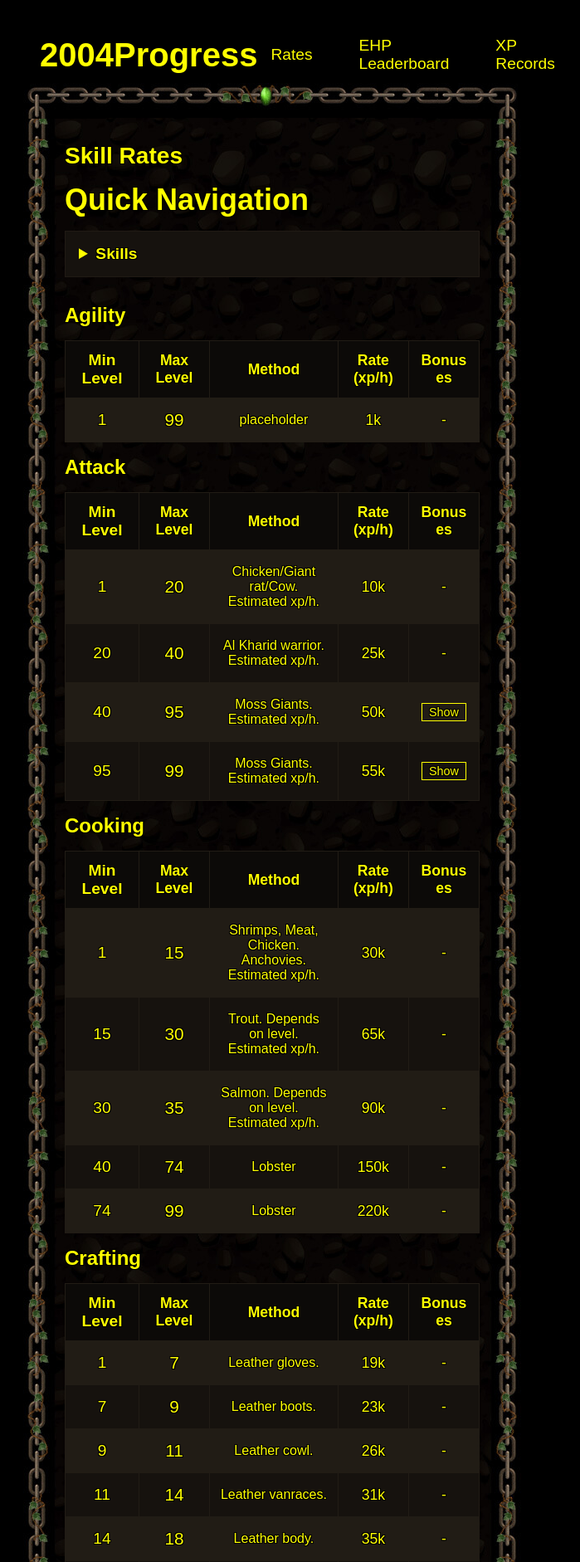
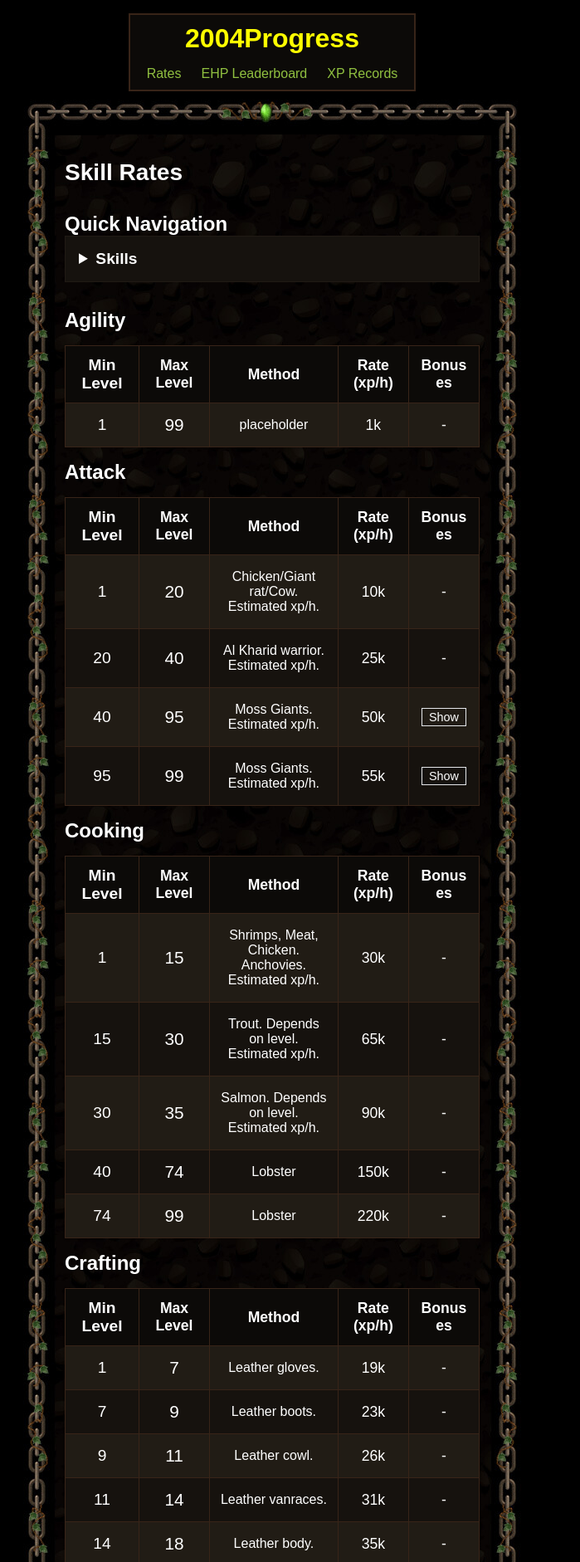
Before and after one commit to R-Dson/2004Tracker, a Flask app: page /rates in a window 1280 px wide. Shown: the top 1882 px of the page at 83% size, without its empty margins (312-1011 px from the left). Run offline with Flask 3, Linux system fonts and the light colour scheme; parts of the project's set-up code (start-up, migrations or seed data) failed here and were passed over; some web fonts are replaced.

Commit message:
changed the coloring and style of the pages

```diff
--- a/data/skill_rates.json
+++ b/data/skill_rates.json
@@ -584,14 +584,14 @@
       {
         "min_level": 15,
         "max_level": 60,
-        "method": "Average rate. 2-tick trees at southern Falador using two rats. Estimated xp/h.",
+        "method": "Average rate. 2-tick Oak trees at southern Falador using two rats. Estimated xp/h.",
         "rate": 40000,
         "bonus_skills": []
       },
       {
         "min_level": 60,
         "max_level": 99,
-        "method": "Average rate. 2-tick trees at southern Falador using two rats. Estimated xp/h.",
+        "method": "Average rate. 2-tick Oak trees at southern Falador using two rats. Estimated xp/h.",
         "rate": 65000,
         "bonus_skills": []
       }
--- a/static/style.css
+++ b/static/style.css
@@ -5,29 +5,27 @@
   font-style: normal;
 }
 
-/* Reset some basic elements */
 * {
   box-sizing: border-box;
   margin: 0;
   padding: 0;
 }
+
 .positive {
   color: rgb(0, 255, 0);
-  text-shadow: -1px -1px 0 #000, 1px -1px 0 #000, -1px 1px 0 #000, 1px 1px 0 #000;
 }
+
 .negative {
   color: rgb(255, 0, 0);
-  text-shadow: -1px -1px 0 #000, 1px -1px 0 #000, -1px 1px 0 #000, 1px 1px 0 #000;
 }
-/* Default link styles */
+
 a {
-  color: #ffff00;
+  color: rgb(144, 192, 64);
   text-decoration: none;
-  text-shadow: -1px -1px 0 #000, 1px -1px 0 #000, -1px 1px 0 #000, 1px 1px 0 #000;
 }
 
 a:hover {
-  color: #cccc00;
+  text-decoration: underline;
 }
 
 body {
@@ -39,97 +37,81 @@ body {
   image-rendering: pixelated;
   -ms-interpolation-mode: nearest-neighbor;
   padding: 0;
-  background-color: black;
-  color: #ffff00;
-  text-shadow: -1px -1px 0 #000, 1px -1px 0 #000, -1px 1px 0 #000, 1px 1px 0 #000;
+  background-color: rgb(0, 0, 0);
+  color: rgb(255, 255, 255);
 }
 
-/* Header and Navigation */
 .custom-header {
-  /*background-color: #2b2b2b;*/
   padding: 1rem 0;
 }
 
 .nav-container {
-  max-width: 600px;
+  width: fit-content;
   margin: 0 auto;
-  padding: 20px 20px 10px;
+  padding: 10px 20px;
+  margin-bottom: 1rem;
   position: relative;
   display: flex;
-  justify-content: space-between;
+  flex-direction: column;
   align-items: center;
+  border: 2px solid rgb(56 36 24);
+  background-color: rgb(12, 10, 8);
+}
+
+.brand-container {
+  text-align: center;
+  margin-bottom: 15px;
 }
 
 .site-brand {
-  color: #ffff00;
+  color: rgb(255, 255, 0);
   text-decoration: none;
-  font-size: 2.5rem;
+  font-size: 2rem;
   font-weight: bold;
-  text-shadow: -1px -1px 0 #000, 1px -1px 0 #000, -1px 1px 0 #000, 1px 1px 0 #000;
 }
 
 .site-brand:hover {
-  color: #cccc00;
+  text-decoration: none;
 }
 
 .nav-menu {
   display: flex;
   gap: 1.5rem;
+  justify-content: center;
   align-items: center;
 }
 
 .nav-menu a {
-  color: #ffff00;
-  text-decoration: none;
-  padding: 0.5rem 1rem;
-  font-size: 1.2rem;
-  transition: color 0.2s ease;
-}
-
-.nav-menu a:hover {
-  color: #cccc00;
-  border-radius: 4px;
-}
-
-.nav-toggle {
-  display: none;
-  z-index: 100;
-  position: relative;
+  font-size: 1rem;
 }
 
 .nav-toggle {
   display: none;
   background: none;
   border: none;
-  color: #ffff00;
+  color: rgb(255, 255, 255);
   font-size: 2.5rem;
   cursor: pointer;
-  text-shadow: -1px -1px 0 #000, 1px -1px 0 #000, -1px 1px 0 #000, 1px 1px 0 #000;
   padding: 0.5rem;
 }
 
-/* Custom Footer */
 .custom-footer {
-  /*background-color: #2b2b2b;*/
-  color: #ffff00;
+  color: rgb(255, 255, 255);
   text-align: center;
   padding: 1rem 0;
-  text-shadow: -1px -1px 0 #000, 1px -1px 0 #000, -1px 1px 0 #000, 1px 1px 0 #000;
   width: 100%;
 }
 
-/* Table Styles */
 .data-table {
   width: 100%;
   max-width: 100%;
   table-layout: fixed;
   border-collapse: collapse;
   margin: 1rem 0;
-  background-color: #211C15;
+  background-color: rgb(33, 28, 21);
   box-shadow: 0 1px 3px rgba(0, 0, 0, 0.1);
 }
 
-/* Column widths */
 .data-table th:first-child,
 .data-table td:first-child {
   width: 22%;
@@ -159,89 +140,78 @@ body {
   text-align: center;
 }
 
-/* Style for combined bonus column */
 .rates-table td:last-child {
   text-align: left;
 }
 
-/* Expandable row styles */
 .method-cell {
   position: relative;
   transition: max-height 0.3s ease-out;
   overflow: hidden;
 }
+
 .method-content {
   padding: 5px 0;
 }
 
 .bonus-content {
   font-size: 0.9rem;
-  color: #ffff00;
 }
 
 .toggle-bonus {
   background: none;
-  border: 1px solid #ffff00;
-  color: #ffff00;
+  border: 1px solid rgb(229, 231, 235);
+  color: rgb(255, 255, 255);
   padding: 2px 8px;
   cursor: pointer;
   font-family: 'RuneScape', Arial, sans-serif;
   font-size: 0.9rem;
-  text-shadow: -1px -1px 0 #000, 1px -1px 0 #000, -1px 1px 0 #000, 1px 1px 0 #000;
 }
 
 .toggle-bonus:hover {
-  background: #493017;
+  background: rgb(56, 36, 24);
 }
 
 .bonuses-cell {
   text-align: center !important;
 }
+
 .data-table th,
 .data-table td {
-  border: 1px solid #211C15;
-  text-align: center;
+  border: 1px solid rgb(56, 36, 24);
   padding: 0.75rem;
-  text-shadow: -1px -1px 0 #000, 1px -1px 0 #000, -1px 1px 0 #000, 1px 1px 0 #000;
 }
 
 .data-table td {
   font-size: 1.3rem;
+  text-align: center;
 }
 
 .data-table th {
-  background-color: #0c0a08;
-  color: #ffff00;
+  background-color: rgb(12, 10, 8);
   font-weight: bold;
   font-size: 1.1rem;
   text-align: center;
 }
 
 .data-table tr:nth-child(even) {
-  background-color: #16120E;
-  color: #ffff00;
+  background-color: rgb(22, 18, 14);
 }
 
 .data-table tr:hover {
-  color: #ffff00;
-  background-color: #493017;
+  background-color: rgb(73, 48, 23);
 }
 
-/* Content Typography */
 h1, h2 {
-  color: #ffff00;
-  text-shadow: -1px -1px 0 #000, 1px -1px 0 #000, -1px 1px 0 #000, 1px 1px 0 #000;
   margin: 1rem 0;
 }
 
-/* Graph Container Style */
 .graph-container {
-  background-color: #0f0b08cb; /* Dark brown background for plotty graphs */
+  background-color: rgba(15, 11, 8, 0.8);
   padding: 20px;
   border-radius: 5px;
 }
 
-/* Update Section Styles */
 .update-section {
   margin: 1rem 0;
   display: flex;
@@ -357,38 +312,36 @@ h1, h2 {
 .form-label {
   display: block;
   margin-bottom: 0.5rem;
-  color: #ffff00;
-  text-shadow: -1px -1px 0 #000, 1px -1px 0 #000, -1px 1px 0 #000, 1px 1px 0 #000;
   font-weight: bold;
+}
+
+input, button {
+  color: rgb(238, 238, 238);
 }
 
 .form-input {
   width: 100%;
   padding: 0.5rem;
-  border: 1px solid #555;
-  border-radius: 0px;
+  border: 1px solid rgb(85, 85, 85);
+  border-radius: 0;
   font-size: 1.5rem;
-  background-color: #2b2b2b;
+  background-color: rgb(43, 43, 43);
+  color: rgb(238, 238, 238);
   transition: all 0.1s ease;
-  color: #eee;
-  text-shadow: -1px -1px 0 #000, 1px -1px 0 #000, -1px 1px 0 #000, 1px 1px 0 #000;
 }
 
 .form-input:focus {
   outline: none;
-  border-color: #888;
+  border-color: rgb(136, 136, 136);
   box-shadow: 0 0 0 2px rgba(136, 136, 136, 0.1);
   filter: brightness(125%);
-  transition: all 0.1s ease;
 }
 
 .button {
   display: inline-block;
   padding: 0.5rem 1rem;
-  background-color: #211C15;
-  color: #ffff00;
-  text-shadow: -1px -1px 0 #000, 1px -1px 0 #000, -1px 1px 0 #000, 1px 1px 0 #000;
-  border: 1.5px solid #555;
+  background-color: rgb(33, 28, 21);
+  border: 1.5px solid rgb(85, 85, 85);
   cursor: pointer;
   text-decoration: none;
   font-size: 1.3rem;
--- a/templates/base.html
+++ b/templates/base.html
@@ -4,7 +4,7 @@
     <meta charset="UTF-8">
     <meta name="viewport" content="width=device-width, initial-scale=1">
     <link rel="stylesheet" href="{{ url_for('static', filename='style.css') }}">
-    <link rel="icon" href="../static/img/playgame/swordarrow.gif"
+    <link rel="icon" href="../static/img/gamewin/navbar_mainmenu.gif"
         type="image/x-icon" />
     <title>{% block title %}2004Progress{% endblock %}</title>
   </head>
@@ -12,7 +12,9 @@
     <header class="custom-header">
       <nav>
         <div class="nav-container">
-          <a class="site-brand" href="/">2004Progress</a>
+          <div class="brand-container">
+            <a class="site-brand" href="/">2004Progress</a>
+          </div>
           <button class="nav-toggle" aria-label="Toggle navigation">☰</button>
           <div class="nav-menu">
             <a href="/rates">Rates</a>
--- a/templates/ehp_leaderboard.html
+++ b/templates/ehp_leaderboard.html
@@ -4,10 +4,10 @@
 {% block content %}
 <div class="leaderboard-container">
     <div class="toc-section" style="margin-bottom: 2rem;">
-        <h2>Quick Navigation</h2>
+        <h4>Quick Navigation</h4>
         <details style="background: #16120E; padding: 0.5rem; border: 1px solid #201a14;">
             <summary style="cursor: pointer; padding: 0.5rem; font-size: 1.2rem; font-weight: bold;">Skills</summary>
-            <ul style="list-style: none; padding: 0.5rem 1rem; margin: 0;">
+            <ul style="list-style: none; padding: 0.5rem 1rem; margin: 0; font-size: 0.75em;">
                 {% for skill in leaderboards.keys() %}
                     {% if skill not in ['Farming', 'Construction', 'Hunter'] %}
                     <li style="padding: 0.25rem 0;">
@@ -20,7 +20,7 @@
     </div>
     {% for skill, leaders in leaderboards.items() %}
     <div class="leaderboard-section"  id="{{ skill|lower }}">
-        <h3>{{ skill }} EHP Leaderboard</h3>
+        <h4>{{ skill }} EHP Leaderboard</h4>
         <table class="data-table">
             <thead>
                 <tr>
--- a/templates/rates.html
+++ b/templates/rates.html
@@ -1,12 +1,12 @@
 {% extends 'base.html' %}
 {% block title %}Skill Rates{% endblock %}
 {% block content %}
-  <h3>Skill Rates</h3>
+  <h3 style="margin-bottom: 2rem;">Skill Rates</h3>
   <div class="toc-section" style="margin-bottom: 2rem;">
-    <h2>Quick Navigation</h2>
+    <h4>Quick Navigation</h4>
     <details style="background: #16120E; padding: 0.5rem; border: 1px solid #201a14;">
       <summary style="cursor: pointer; padding: 0.5rem; font-size: 1.2rem; font-weight: bold;">Skills</summary>
-      <ul style="list-style: none; padding: 0.5rem 1rem; margin: 0;">
+      <ul style="list-style: none; padding: 0.5rem 1rem; margin: 0; font-size: 0.75em;">
         {% for skill in skill_rates.skills.keys()|sort %}
           {% if skill not in ['Farming', 'Construction', 'Hunter'] %}
           <li style="padding: 0.25rem 0;">
```
Also changed, not shown: other parts of static/style.css (+20 -37 lines), templates/records.html (+5 -5 lines).
